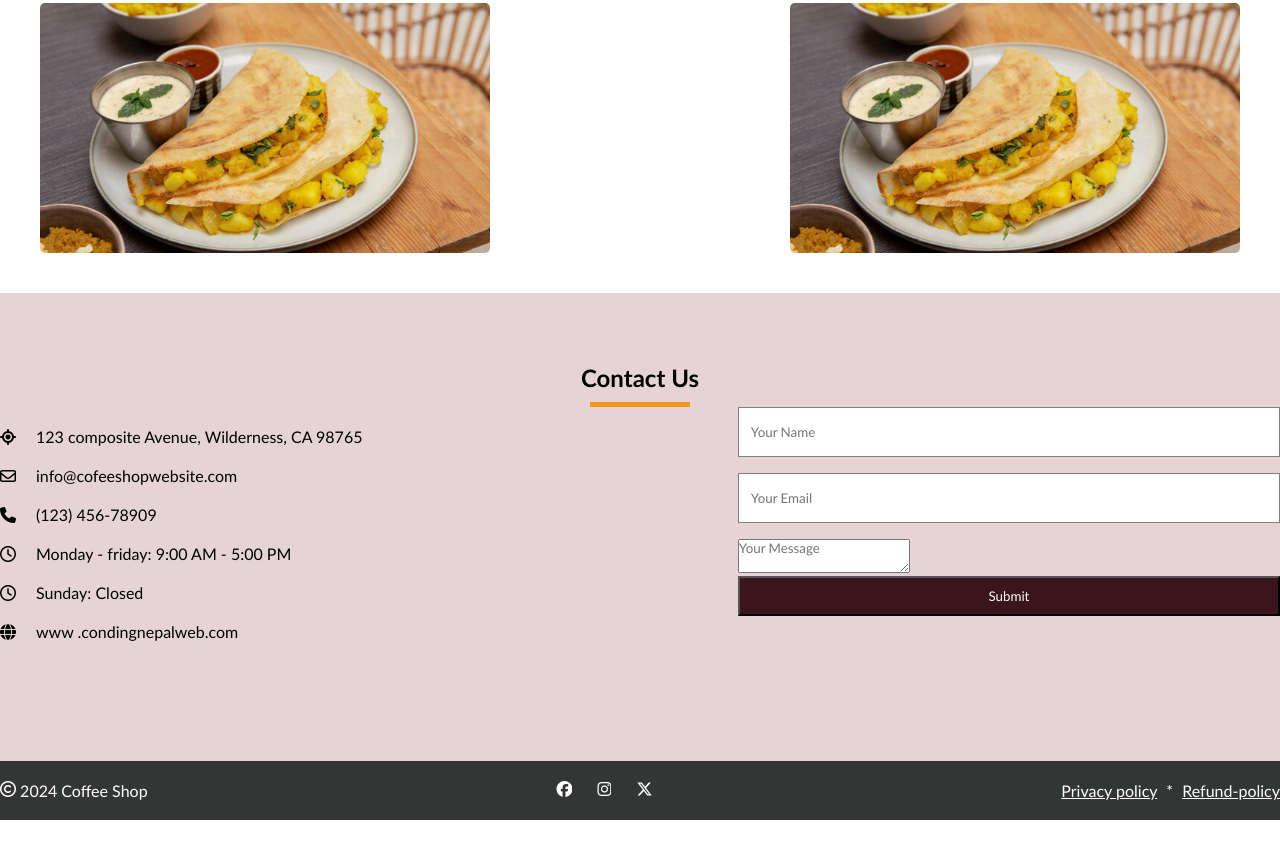
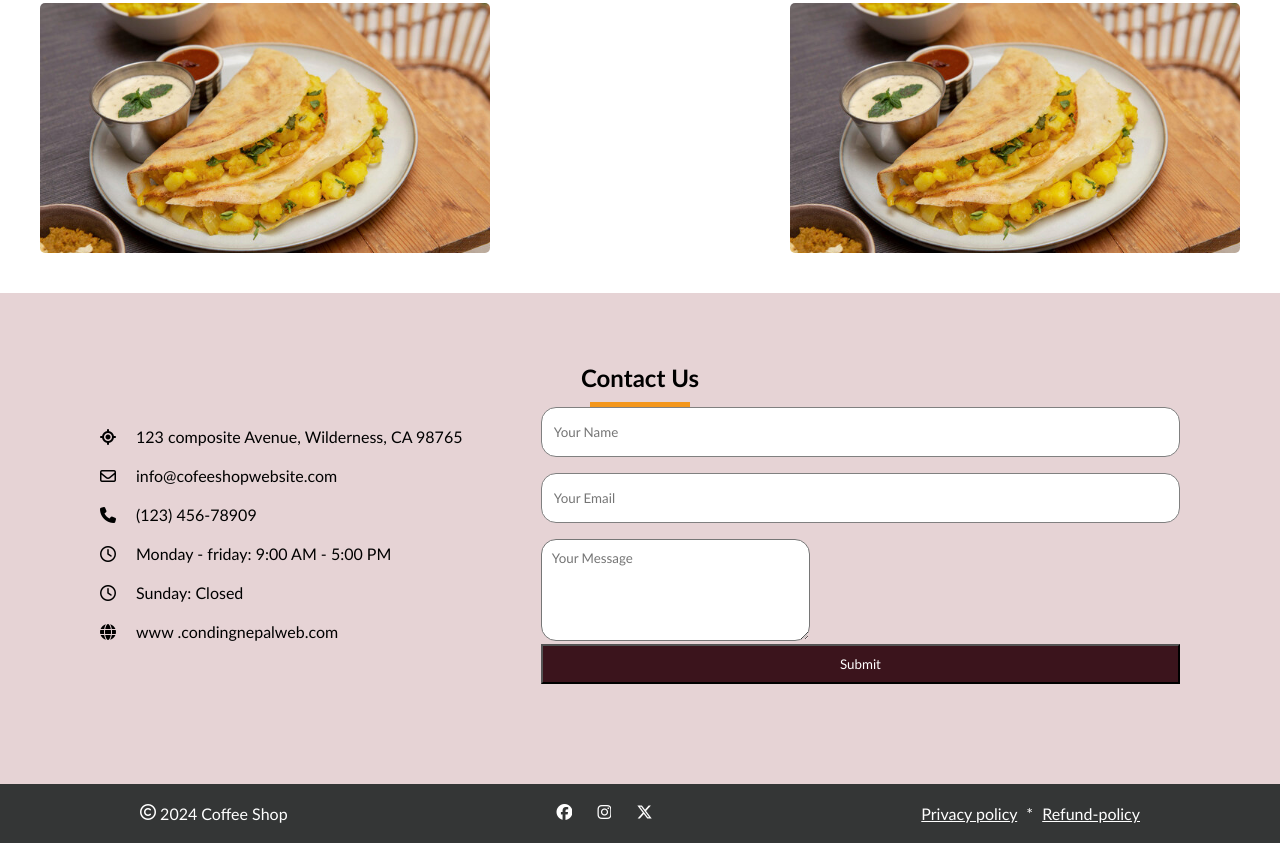
Before and after one commit to Abhishek3775/coaching-web, a plain HTML site: page index.html in a window 1280 px wide. Shown: the part 3586-4429 px from the top of the page. Before the commit the page ends 4406 px from the top, so only its background shows below. Drawn offline with Linux system fonts and the light colour scheme.

Commit message:
Hello  ji

```diff
--- a/index.html
+++ b/index.html
@@ -215,7 +215,7 @@
             <form action="#" class="contact-form">
                 <input type="text" placeholder="Your Name" class="form-input" required>
                 <input type="email" placeholder="Your Email" class="form-input" required>
-                <textarea placeholder="Your Message" class="Form Input" required></textarea>
+                <textarea placeholder="Your Message" class="Form Input" rows="5" cols="30" style="padding: 10px;" required></textarea>
                     <br>
                 <button class=" Submit-button">Submit</button>
             </form>
--- a/style.css
+++ b/style.css
@@ -297,6 +297,7 @@ html{
     background-color: #ffffff;
 }
 
+
 .gellery_content{
     /* background-color: yellow; */
     padding: 40px;
@@ -353,18 +354,23 @@ html{
     background-size: cover;
 }
 
-/* #gellery-box:hover{
-   width: 480px;
-   height: 280px;
 
-} */
 
 /* contact us section Styling */
+
+form input,textarea {
+    border-radius: 15px;
+}
 .contact-section{
     padding: 50px 0 100px;
     background-color: rgb(230, 211, 213);
 }
 
+
+.section-content{
+    padding-left: 100px;
+    padding-right: 100px;
+}
 
 
 .contact-section .section-content{
@@ -417,7 +423,9 @@ html{
 /* FOoter section Styling */
 
 .footer-section{
-    padding: 20px 0;
+    padding: 20px;
+    padding-left: 40px;
+    padding-right: 40px;
     background-color: rgb(52, 54, 54);
 }
 
```
